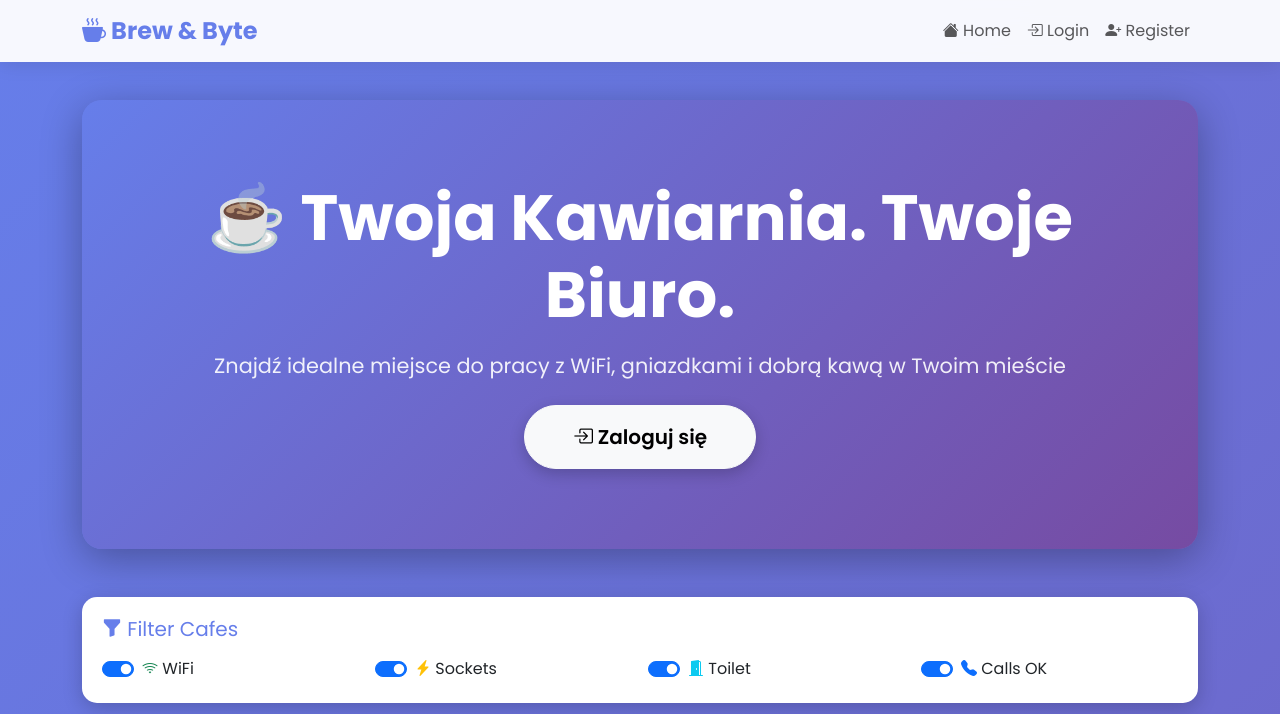
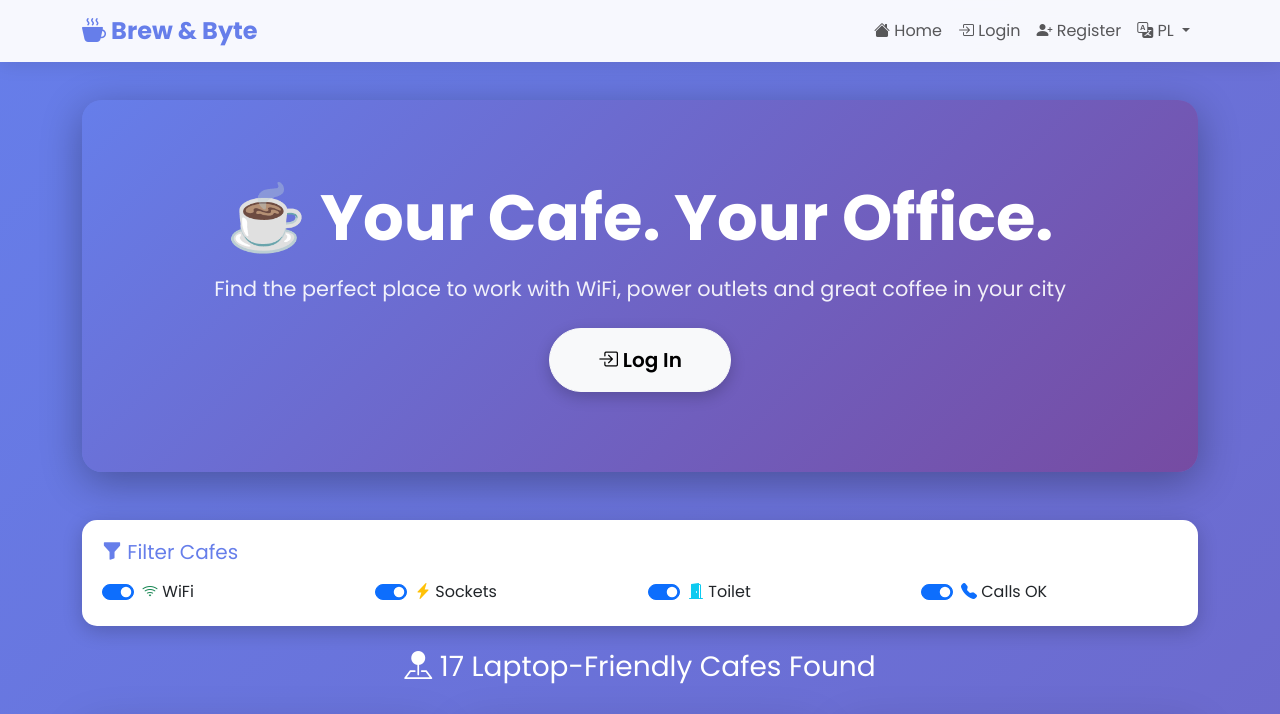
Before and after one commit to NinerMG/Brew_and_Byte, a Flask app: page / in a window 1280 px wide. Shown: the top 714 px of the page. Run offline with Flask 3, Linux system fonts and the light colour scheme; data comes from the database, SQL or seed files in the repository.

Commit message:
language handling

```diff
--- /dev/null
+++ b/babel.cfg
@@ -0,0 +1,2 @@
+[python: **.py]
+[jinja2: **/templates/**.html]
--- a/main.py
+++ b/main.py
@@ -1,4 +1,4 @@
-from flask import Flask, render_template, request,jsonify, url_for, redirect, flash
+from flask import Flask, render_template, request, jsonify, url_for, redirect, flash, session
 from sqlalchemy.orm import DeclarativeBase, Mapped, mapped_column, relationship
 from flask_sqlalchemy import SQLAlchemy
 from sqlalchemy import Integer, String, Boolean
@@ -7,6 +7,7 @@ from wtforms import StringField, SelectField, BooleanField, SubmitField, Passwor
 from wtforms.validators import DataRequired, URL, Email, Length, EqualTo
 from werkzeug.security import generate_password_hash, check_password_hash
 from flask_login import LoginManager, login_user, logout_user, login_required, current_user, UserMixin
+from flask_babel import Babel, gettext, lazy_gettext as _l
 
 """
 O projekcie:
@@ -26,6 +27,28 @@ Technologie: Flask, SQLAlchemy, Bootstrap 5, WTForms
 
 app = Flask(__name__)
 app.config['SECRET_KEY'] = 'your-secret-key-here-change-in-productio'
+
+# Babel configuration
+app.config['BABEL_DEFAULT_LOCALE'] = 'pl'
+app.config['BABEL_SUPPORTED_LOCALES'] = ['pl', 'en']
+app.config['BABEL_TRANSLATION_DIRECTORIES'] = 'translations'
+
+babel = Babel(app)
+
+def get_locale():
+    """Determine the best language to use for the request."""
+    # Try to get language from session
+    if 'language' in session:
+        return session['language']
+    # Otherwise try to guess from browser Accept-Language header
+    return request.accept_languages.best_match(app.config['BABEL_SUPPORTED_LOCALES']) or app.config['BABEL_DEFAULT_LOCALE']
+
+babel.init_app(app, locale_selector=get_locale)
+
+# Make gettext available in templates
+@app.context_processor
+def inject_gettext():
+    return dict(_=gettext)
 
 
 #Flask-Login
@@ -70,39 +93,39 @@ def load_user(user_id):
     return db.session.get(User, int(user_id))
 
 class CafeForm(FlaskForm):
-    name = StringField('Cafe Name', validators=[DataRequired()])
-    location = StringField('Location', validators=[DataRequired()])
-    map_url = StringField('Map URL', validators=[DataRequired(), URL()])
-    img_url = StringField('Image URL', validators=[DataRequired(), URL()])
-    seats = SelectField('Number of Seats',
+    name = StringField(_l('Cafe Name'), validators=[DataRequired()])
+    location = StringField(_l('Location'), validators=[DataRequired()])
+    map_url = StringField(_l('Map URL'), validators=[DataRequired(), URL()])
+    img_url = StringField(_l('Image URL'), validators=[DataRequired(), URL()])
+    seats = SelectField(_l('Number of Seats'),
                         choices=[('0-10', '0-10'), ('10-20', '10-20'), ('20-30', '20-30'),
                                  ('30-40', '30-40'), ('40-50', '40-50'), ('50+', '50+')],
                         validators=[DataRequired()])
-    coffee_price = StringField('Coffee Price', validators=[DataRequired()])
-    has_wifi = BooleanField('Has WiFi', default=True)
-    has_sockets = BooleanField('Has Power Sockets', default=True)
-    has_toilet = BooleanField('Has Toilet', default=True)
-    can_take_calls = BooleanField('Can Take Calls', default=False)
-    submit = SubmitField('Zapisz')  # Zmień na uniwersalny tekst
+    coffee_price = StringField(_l('Coffee Price'), validators=[DataRequired()])
+    has_wifi = BooleanField(_l('Has WiFi'), default=True)
+    has_sockets = BooleanField(_l('Has Power Sockets'), default=True)
+    has_toilet = BooleanField(_l('Has Toilet'), default=True)
+    can_take_calls = BooleanField(_l('Can Take Calls'), default=False)
+    submit = SubmitField(_l('Save'))
 
 class LoginForm(FlaskForm):
-    email = StringField('Email', validators=[DataRequired(), Email()])
-    password = PasswordField('Password', validators=[DataRequired()])
-    remember = BooleanField('Remember Me')
-    submit = SubmitField('Login')
+    email = StringField(_l('Email'), validators=[DataRequired(), Email()])
+    password = PasswordField(_l('Password'), validators=[DataRequired()])
+    remember = BooleanField(_l('Remember Me'))
+    submit = SubmitField(_l('Login'))
 
 class RegisterForm(FlaskForm):
-    name = StringField('Name', validators=[DataRequired()])
-    email = StringField('Email', validators=[DataRequired(), Email()])
-    password = PasswordField('Password', validators=[
+    name = StringField(_l('Name'), validators=[DataRequired()])
+    email = StringField(_l('Email'), validators=[DataRequired(), Email()])
+    password = PasswordField(_l('Password'), validators=[
         DataRequired(),
-        Length(min=8, message='Hasło musi mieć minimum 8 znaków')
+        Length(min=8, message=_l('Password must be at least 8 characters'))
     ])
-    confirm_password = PasswordField('Potwierdź hasło', validators=[
+    confirm_password = PasswordField(_l('Confirm Password'), validators=[
         DataRequired(),
-        EqualTo('password', message='Hasła muszą być identyczne')
+        EqualTo('password', message=_l('Passwords must match'))
     ])
-    submit = SubmitField('Zarejestruj się')
+    submit = SubmitField(_l('Register'))
 
 with app.app_context():
     db.create_all()
@@ -252,6 +275,15 @@ def logout():
     return redirect(url_for('home'))
 
 
+@app.route('/set-language/<language>')
+def set_language(language):
+    """Switch the application language."""
+    if language in app.config['BABEL_SUPPORTED_LOCALES']:
+        session['language'] = language
+        flash(gettext('Language changed successfully!'), 'success')
+    return redirect(request.referrer or url_for('home'))
+
+
 if __name__ == '__main__':
     app.run(debug=True)
 
--- a/templates/add_cafe.html
+++ b/templates/add_cafe.html
@@ -1,12 +1,12 @@
 {% extends 'base.html' %}
 
-{% block title %}Add New Cafe{% endblock %}
+{% block title %}{{ _("Add New Cafe") }}{% endblock %}
 
 {% block content %}
 <div class="container">
     <div class="row">
         <div class="col-md-8 offset-md-2">
-            <h1 class="display-4 mb-4">Add a New Cafe</h1>
+            <h1 class="display-4 mb-4">{{ _("Add a New Cafe") }}</h1>
 
             <form method="POST" action="{{ url_for('add_cafe') }}">
                 {{ form.hidden_tag() }}
@@ -124,7 +124,7 @@
 
                 <!-- Submit Button -->
                 {{ form.submit(class="btn btn-primary btn-lg") }}
-                <a href="{{ url_for('home') }}" class="btn btn-secondary btn-lg">Cancel</a>
+                <a href="{{ url_for('home') }}" class="btn btn-secondary btn-lg">{{ _("Cancel") }}</a>
             </form>
         </div>
     </div>
--- a/templates/base.html
+++ b/templates/base.html
@@ -80,13 +80,13 @@
                 <ul class="navbar-nav ms-auto">
                     <li class="nav-item">
                         <a class="nav-link" href="{{ url_for('home') }}">
-                            <i class="bi bi-house-fill"></i> Home
+                            <i class="bi bi-house-fill"></i> {{ _('Home') }}
                         </a>
                     </li>
                     {% if current_user is defined and current_user.is_authenticated %}
                     <li class="nav-item">
                         <a class="nav-link" href="{{ url_for('add_cafe') }}">
-                            <i class="bi bi-plus-circle-fill"></i> Add Cafe
+                            <i class="bi bi-plus-circle-fill"></i> {{ _('Add Cafe') }}
                         </a>
                     </li>
                     <li class="nav-item">
@@ -96,21 +96,42 @@
                     </li>
                     <li class="nav-item">
                         <a class="nav-link" href="{{ url_for('logout') }}">
-                            <i class="bi bi-box-arrow-right"></i> Logout
+                            <i class="bi bi-box-arrow-right"></i> {{ _('Logout') }}
                         </a>
                     </li>
                     {% else %}
                     <li class="nav-item">
                         <a class="nav-link" href="{{ url_for('login') }}">
-                            <i class="bi bi-box-arrow-in-right"></i> Login
+                            <i class="bi bi-box-arrow-in-right"></i> {{ _('Login') }}
                         </a>
                     </li>
                     <li class="nav-item">
                         <a class="nav-link" href="{{ url_for('register') }}">
-                            <i class="bi bi-person-plus-fill"></i> Register
+                            <i class="bi bi-person-plus-fill"></i> {{ _('Register') }}
                         </a>
                     </li>
                     {% endif %}
+                    <!-- Language Switcher -->
+                    <li class="nav-item dropdown">
+                        <a class="nav-link dropdown-toggle" href="#" id="languageDropdown" role="button" data-bs-toggle="dropdown" aria-expanded="false">
+                            <i class="bi bi-translate"></i>
+                            {% if session.get('language') == 'en' %}EN{% else %}PL{% endif %}
+                        </a>
+                        <ul class="dropdown-menu dropdown-menu-end" aria-labelledby="languageDropdown">
+                            <li>
+                                <a class="dropdown-item {% if session.get('language', 'pl') == 'pl' %}active{% endif %}"
+                                   href="{{ url_for('set_language', language='pl') }}">
+                                    🇵🇱 Polski
+                                </a>
+                            </li>
+                            <li>
+                                <a class="dropdown-item {% if session.get('language') == 'en' %}active{% endif %}"
+                                   href="{{ url_for('set_language', language='en') }}">
+                                    🇬🇧 English
+                                </a>
+                            </li>
+                        </ul>
+                    </li>
                 </ul>
             </div>
         </div>
--- a/templates/index.html
+++ b/templates/index.html
@@ -7,18 +7,18 @@
         <div class="col-12 text-center">
             <div class="hero-section" style="background: linear-gradient(135deg, #667eea 0%, #764ba2 100%); padding: 80px 40px; border-radius: 20px; box-shadow: 0 10px 40px rgba(0,0,0,0.3);">
                 <h1 class="display-3 fw-bold mb-3" style="color: white;">
-                    ☕ Twoja Kawiarnia. Twoje Biuro.
+                    ☕ {{ _("Your Cafe. Your Office.") }}
                 </h1>
                 <p class="lead mb-4" style="color: rgba(255,255,255,0.9); font-size: 1.3rem;">
-                    Znajdź idealne miejsce do pracy z WiFi, gniazdkami i dobrą kawą w Twoim mieście
+                    {{ _("Find the perfect place to work with WiFi, power outlets and great coffee in your city") }}
                 </p>
                 {% if current_user is defined and current_user.is_authenticated %}
                 <a href="{{ url_for('add_cafe') }}" class="btn btn-lg btn-light px-5 py-3" style="border-radius: 50px; font-weight: 600; box-shadow: 0 5px 15px rgba(0,0,0,0.2);">
-                    <i class="bi bi-plus-circle"></i> Dodaj Kawiarnię
+                    <i class="bi bi-plus-circle"></i> {{ _("Add Cafe") }}
                 </a>
                 {% else %}
                 <a href="{{ url_for('login') }}" class="btn btn-lg btn-light px-5 py-3" style="border-radius: 50px; font-weight: 600; box-shadow: 0 5px 15px rgba(0,0,0,0.2);">
-                    <i class="bi bi-box-arrow-in-right"></i> Zaloguj się
+                    <i class="bi bi-box-arrow-in-right"></i> {{ _("Log In") }}
                 </a>
                 {% endif %}
             </div>
@@ -30,7 +30,7 @@
         <div class="col-12">
             <div class="filter-panel" style="background: white; padding: 20px; border-radius: 15px; box-shadow: 0 5px 20px rgba(0,0,0,0.2);">
                 <h5 class="mb-3" style="color: #667eea;">
-                    <i class="bi bi-funnel-fill"></i> Filter Cafes
+                    <i class="bi bi-funnel-fill"></i> {{ _("Filter Cafes") }}
                 </h5>
                 <div class="row g-3">
                     <div class="col-md-3 col-6">
@@ -45,7 +45,7 @@
                         <div class="form-check form-switch">
                             <input class="form-check-input" type="checkbox" id="filter-sockets" checked>
                             <label class="form-check-label" for="filter-sockets">
-                                <i class="bi bi-lightning-charge-fill text-warning"></i> Sockets
+                                <i class="bi bi-lightning-charge-fill text-warning"></i> {{ _("Sockets") }}
                             </label>
                         </div>
                     </div>
@@ -53,7 +53,7 @@
                         <div class="form-check form-switch">
                             <input class="form-check-input" type="checkbox" id="filter-toilet" checked>
                             <label class="form-check-label" for="filter-toilet">
-                                <i class="bi bi-door-open-fill text-info"></i> Toilet
+                                <i class="bi bi-door-open-fill text-info"></i> {{ _("Toilet") }}
                             </label>
                         </div>
                     </div>
@@ -61,7 +61,7 @@
                         <div class="form-check form-switch">
                             <input class="form-check-input" type="checkbox" id="filter-calls" checked>
                             <label class="form-check-label" for="filter-calls">
-                                <i class="bi bi-telephone-fill text-primary"></i> Calls OK
+                                <i class="bi bi-telephone-fill text-primary"></i> {{ _("Calls OK") }}
                             </label>
                         </div>
                     </div>
@@ -75,7 +75,7 @@
         <div class="col-12">
             <h3 class="text-white text-center">
                 <i class="bi bi-pin-map-fill"></i>
-                <span id="cafes-count">{{ cafes|length }}</span> Laptop-Friendly Cafe<span id="cafes-plural">{% if cafes|length != 1 %}s{% endif %}</span> Found
+                <span id="cafes-count">{{ cafes|length }}</span> {{ _("Laptop-Friendly Cafes Found") }}
             </h3>
         </div>
     </div>
@@ -113,17 +113,17 @@
                         </div>
                         <div class="col-6">
                             <div class="feature-badge {% if cafe.has_sockets %}bg-success{% else %}bg-secondary{% endif %} text-white p-2 rounded text-center">
-                                <i class="bi bi-lightning-charge-fill"></i> Sockets
+                                <i class="bi bi-lightning-charge-fill"></i> {{ _("Sockets") }}
                             </div>
                         </div>
                         <div class="col-6">
                             <div class="feature-badge {% if cafe.has_toilet %}bg-success{% else %}bg-secondary{% endif %} text-white p-2 rounded text-center">
-                                <i class="bi bi-door-open-fill"></i> Toilet
+                                <i class="bi bi-door-open-fill"></i> {{ _("Toilet") }}
                             </div>
                         </div>
                         <div class="col-6">
                             <div class="feature-badge {% if cafe.can_take_calls %}bg-success{% else %}bg-secondary{% endif %} text-white p-2 rounded text-center">
-                                <i class="bi bi-telephone-fill"></i> Calls OK
+                                <i class="bi bi-telephone-fill"></i> {{ _("Calls OK") }}
                             </div>
                         </div>
                     </div>
@@ -132,7 +132,7 @@
                     <div class="mt-auto">
                         <div class="d-flex justify-content-between align-items-center mb-3">
                             <span class="badge bg-info text-dark">
-                                <i class="bi bi-people-fill"></i> {{ cafe.seats }} seats
+                                <i class="bi bi-people-fill"></i> {{ cafe.seats }} {{ _("seats") }}
                             </span>
                             <span class="badge bg-warning text-dark fw-bold">
                                 <i class="bi bi-cup-hot"></i> {{ cafe.coffee_price }}
@@ -142,17 +142,17 @@
                         <!-- Action Buttons -->
                         <div class="d-grid gap-2">
                             <a href="{{ cafe.map_url }}" target="_blank" class="btn btn-outline-primary btn-sm">
-                                <i class="bi bi-map"></i> View on Map
+                                <i class="bi bi-map"></i> {{ _("View on Map") }}
                             </a>
                             {% if current_user is defined and current_user.is_authenticated %}
                             <a href="{{ url_for('update_cafe', cafe_id=cafe.id) }}"
                                class="btn btn-warning btn-sm">
-                                <i class="fas fa-edit"></i> Edytuj
+                                <i class="fas fa-edit"></i> {{ _("Edit") }}
                             </a>
                             <a href="{{ url_for('delete_cafe', cafe_id=cafe.id) }}"
                                class="btn btn-danger btn-sm"
-                               onclick="return confirm('Czy na pewno chcesz usunąć tę kawiarnię?')">
-                                <i class="fas fa-trash"></i> Usuń
+                               onclick="return confirm('{{ _("Are you sure you want to delete this cafe?") }}')">
+                                <i class="fas fa-trash"></i> {{ _("Delete") }}
                             </a>
                             {% endif %}
                         </div>
@@ -168,15 +168,15 @@
         <div class="col-12">
             <div class="alert alert-info text-center" style="background: white; border: none; border-radius: 15px; padding: 40px;">
                 <i class="bi bi-info-circle display-4 mb-3"></i>
-                <h4>No cafes in database yet!</h4>
-                <p class="mb-3">Be the first to add a laptop-friendly cafe.</p>
+                <h4>{{ _("No cafes in database yet!") }}</h4>
+                <p class="mb-3">{{ _("Be the first to add a laptop-friendly cafe.") }}</p>
                 {% if current_user is defined and current_user.is_authenticated %}
                 <a href="{{ url_for('add_cafe') }}" class="btn btn-primary">
-                    <i class="bi bi-plus-circle"></i> Add First Cafe
+                    <i class="bi bi-plus-circle"></i> {{ _("Add First Cafe") }}
                 </a>
                 {% else %}
                 <a href="{{ url_for('login') }}" class="btn btn-primary">
-                    <i class="bi bi-box-arrow-in-right"></i> Login to Add Cafes
+                    <i class="bi bi-box-arrow-in-right"></i> {{ _("Login to Add Cafes") }}
                 </a>
                 {% endif %}
             </div>
```
Also changed, not shown: templates/login.html (+12 -12 lines), templates/register.html (+5 -5 lines), templates/update_cafe.html (+6 -6 lines), translations/en/LC_MESSAGES/messages.po (added), translations/pl/LC_MESSAGES/messages.po (added), 4 other files.
